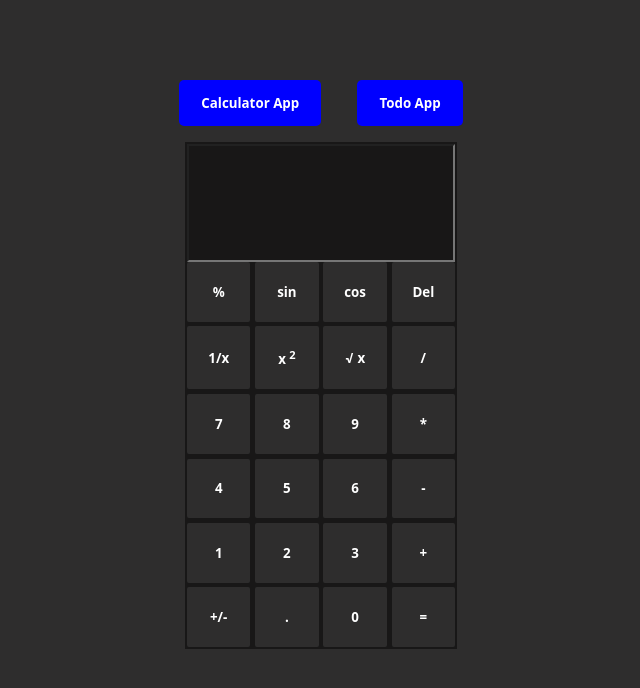
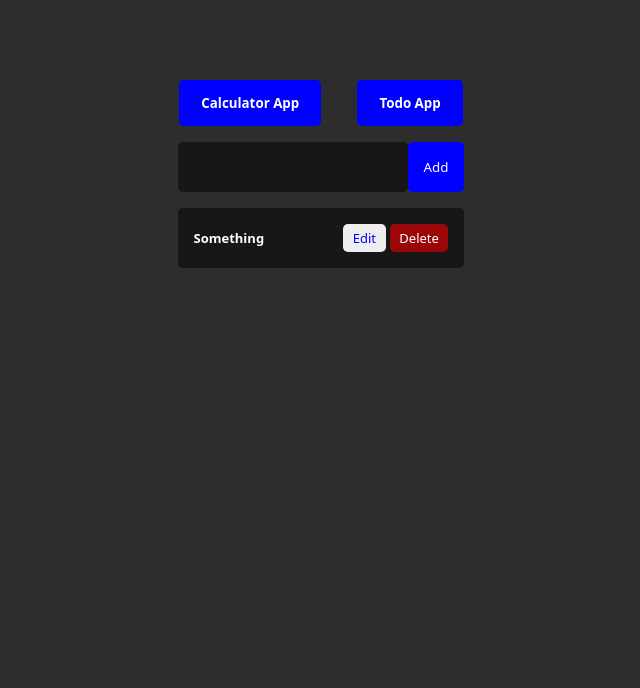
Before and after one commit to NIRoberto/combined, a plain HTML site: page index.html in a window 1280 px wide. Shown: the whole page, without its empty margins (319-959 px from the left). Drawn offline with Linux system fonts and the light colour scheme.

Commit message:
add todo app to

```diff
--- a/index.html
+++ b/index.html
@@ -45,7 +45,7 @@
             </button>
             <button
               type="button"
-              onclick="form.result.value=eval(`1/${form.result.value !=0?form.result.value:'Not possible'}`)"
+              onclick="form.result.value=form.result.value !=0 ? eval(`1/${form.result.value}`):'Not possible'"
             >
               1/x
             </button>
@@ -112,7 +112,19 @@
           </div>
         </form>
         <div class="todo">
-          <h1>Todo App</h1>
+          <form action="#">
+            <input type="text" name="Enter samething here..." />
+            <button type="button" id="add">Add</button>
+          </form>
+          <div>
+            <div class="singleTodo">
+              <h4>Something</h4>
+              <div>
+                <button id="edit">Edit</button>
+                <button id="del">Delete</button>
+              </div>
+            </div>
+          </div>
         </div>
       </div>
     </main>
--- a/main.css
+++ b/main.css
@@ -26,7 +26,7 @@ main .btn button {
   color: white;
   font-weight: bold;
   cursor: pointer;
-  margin: 1rem  ;
+  margin: 1rem;
   padding: 14px 22px;
   border-radius: 5px;
 }
@@ -44,16 +44,16 @@ main .calc {
   padding: 2px;
   width: 100%;
 }
-main  .calc input {
+main .calc input {
   width: 100%;
-    padding: 3rem 1rem;
+  padding: 2rem 1rem;
   color: white;
   outline: none;
   background-color: rgb(24, 23, 23);
 }
 main .calc .btns {
   display: grid;
-    grid-template-columns: repeat(4,1fr);
+  grid-template-columns: repeat(4, 1fr);
   gap: 0.3rem;
 }
 
@@ -66,6 +66,63 @@ main .calc .btns button {
   font-weight: bold;
   background-color: rgb(46, 45, 45);
   border: none;
+}
 
+main .todo {
+  display: flex;
+  flex-direction: column;
+  gap: 1rem;
+}
 
+main .todo form {
+  display: flex;
 }
+
+main .todo form button {
+  padding: 1rem;
+  outline: none;
+  background-color: blue;
+  color: white;
+  border: none;
+  border-radius: 5px;
+}
+main .todo form input {
+  background-color: rgb(24, 23, 23);
+  color: white;
+  padding: 1rem;
+  outline: none;
+  border-radius: 5px;
+  border: none;
+}
+
+main .todo .singleTodo {
+  padding: 1rem;
+  display: flex;
+  align-items: center;
+  justify-content: space-between;
+  border-radius: 5px;
+  /* border: 1px solid white; */
+  background-color: rgb(24, 23, 23);
+}
+
+main .todo .singleTodo button {
+  padding: 0.3rem 0.6rem;
+  outline: none;
+  border: none;
+  border-radius: 5px;
+}
+
+main .todo .singleTodo h4 {
+  color: white;
+  font-size: small;
+}
+
+main .todo #del {
+  background-color: rgb(155, 7, 7);
+  color: white;
+  font-size: small;
+}
+main .todo #edit {
+  color: blue;
+  font-size: small;
+}
--- a/script.js
+++ b/script.js
@@ -5,7 +5,7 @@ let calcBtn = document.querySelector("#calc");
 let todoBtn = document.querySelector("#todo");
 
 window.addEventListener("load", () => {
-  todo.classList.add("inactive");
+  calc.classList.add("inactive");
 });
 
 calcBtn.addEventListener("click", () => {
@@ -15,7 +15,8 @@ calcBtn.addEventListener("click", () => {
   console.log("Hello");
 });
 todoBtn.addEventListener("click", () => {
-  console.log("Hello");
-  todo.style.display = "block";
+  todo.style.display = "flex";
   calc.style.display = "none";
 });
+
+let add  = ""
```
Lines whose indentation alone changed are shown as unchanged.
